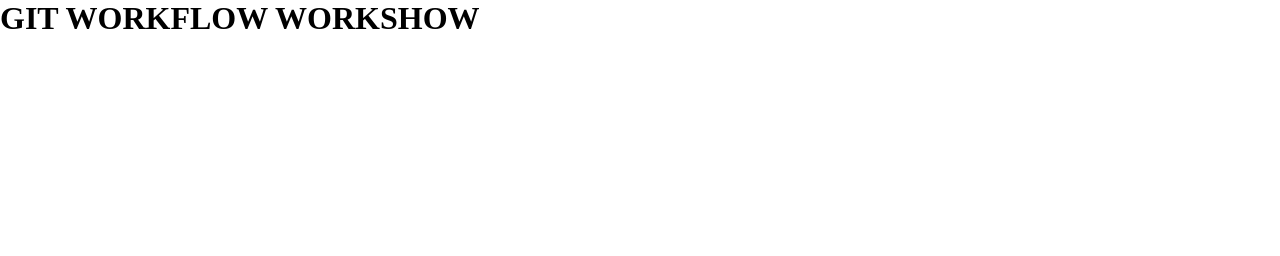
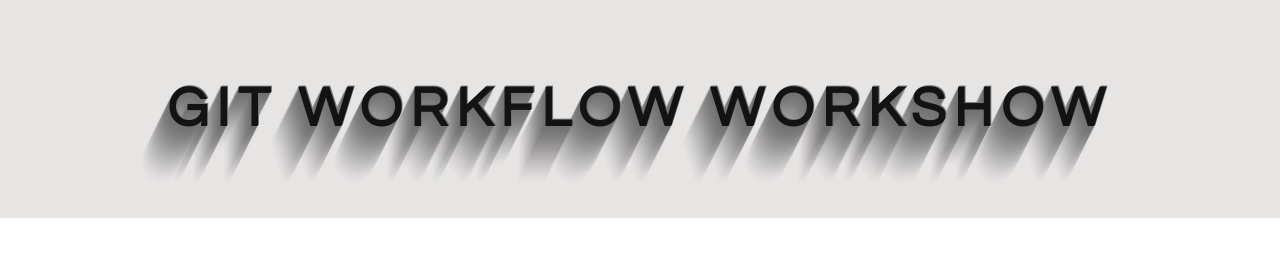
Before and after one commit to GSG-G10/Nizar--ahmed-omar, a plain HTML site: page index.html in a window 1280 px wide. Drawn offline with Linux system fonts and the light colour scheme.

Commit message:
Update class name in heading Relates #3

```diff
--- a/index.html
+++ b/index.html
@@ -1,13 +1,15 @@
 <!DOCTYPE html>
 <html lang="en">
+
 <head>
   <meta charset="UTF-8" />
   <meta name="viewport" content="width=device-width, initial-scale=1.0" />
-    <link rel="stylesheet" href="style.css"/>
+  <link rel="stylesheet" href="style.css" />
   <title>Git Workflow Workshop</title>
 </head>
 
 <body>
-    <h1 class="some-heading">GIT WORKFLOW WORKSHOW</h1>
+  <h1 class="page-heading">GIT WORKFLOW WORKSHOW</h1>
 </body>
+
 </html>
```
Lines whose indentation alone changed are shown as unchanged.
